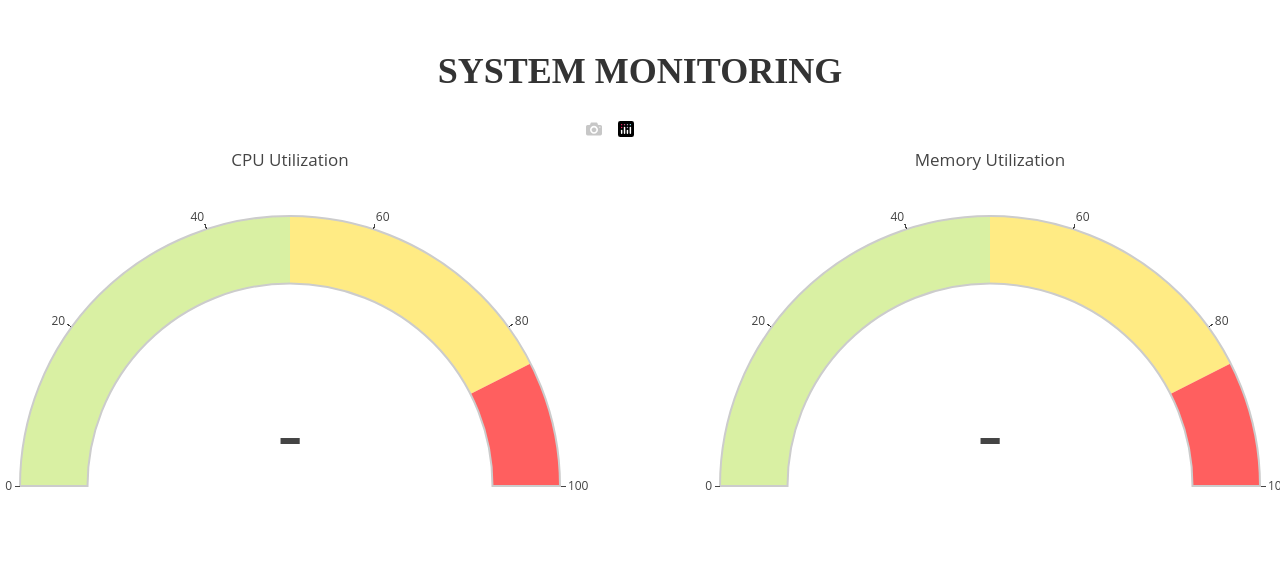
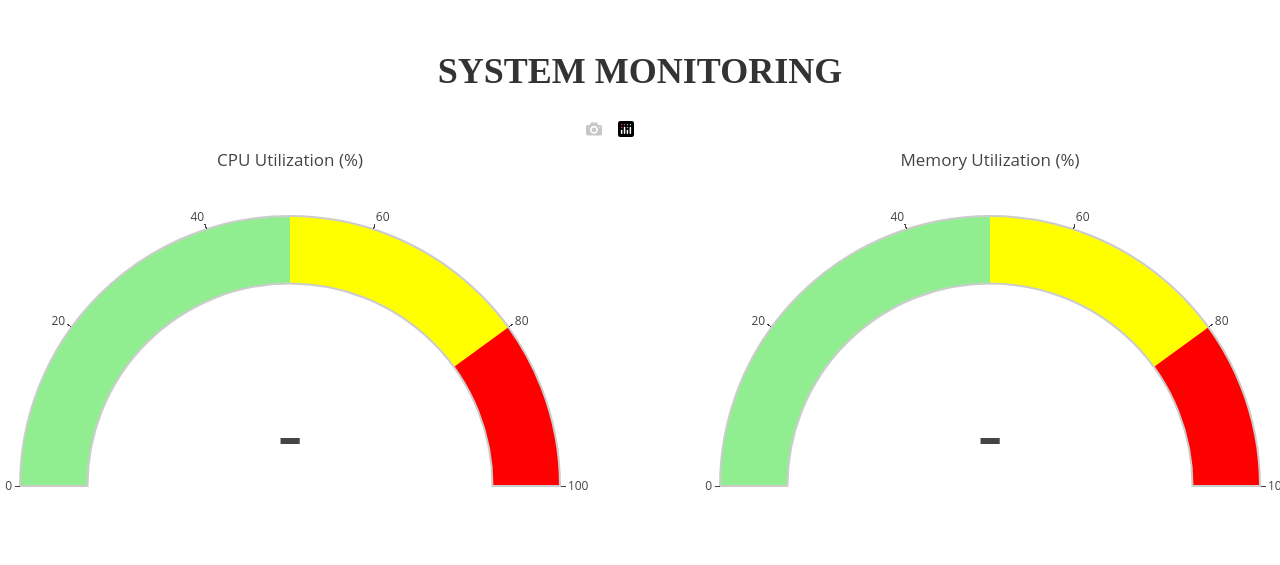
Before and after one commit to TomerRaitsis/A-Dockerized-System-Monitoring-Solution, a Flask app: template templates/index.html in a window 1280 px wide; the page is wider, and only the part inside the window is pictured. Shown: the top 565 px of that part. Run offline with Flask 2, Linux system fonts and the light colour scheme; the template is opened without the code that fills it: most values are stand-ins (such as "Sample title", 1, 10 or a date in 2020); some libraries are stand-ins or nearby versions.

Commit message:
Update index.html

```diff
--- a/templates/index.html
+++ b/templates/index.html
@@ -55,9 +55,9 @@
                 borderwidth: 2,
                 bordercolor: "#ccc",
                 steps: [
-                    { range: [0, 50], color: "#d9f0a3" },
-                    { range: [50, 85], color: "#ffeb84" },
-                    { range: [85, 100], color: "#ff5f5f" }
+                    { range: [0, 50], color: "lightgreen" },
+                    { range: [50, 85], color: "yellow" },
+                    { range: [80, 100], color: "red" }
                 ],
                 threshold: {
                     line: { color: "red", width: 4 },
@@ -78,9 +78,9 @@
                 borderwidth: 2,
                 bordercolor: "#ccc",
                 steps: [
-                    { range: [0, 50], color: "#d9f0a3" },
-                    { range: [50, 85], color: "#ffeb84" },
-                    { range: [85, 100], color: "#ff5f5f" }
+                    { range: [0, 50], color: "lightgreen" },
+                    { range: [50, 85], color: "yellow" },
+                    { range: [80, 100], color: "red" }
                 ],
                 threshold: {
                     line: { color: "red", width: 4 },
@@ -90,8 +90,8 @@
             }
         };
 
-        var cpuGaugeLayout = { title: "CPU Utilization" };
-        var memGaugeLayout = { title: "Memory Utilization" };
+        var cpuGaugeLayout = { title: "CPU Utilization (%)" };
+        var memGaugeLayout = { title: "Memory Utilization (%)" };
 
         Plotly.newPlot('cpu-gauge', [cpuGauge], cpuGaugeLayout);
         Plotly.newPlot('mem-gauge', [memGauge], memGaugeLayout);
```
